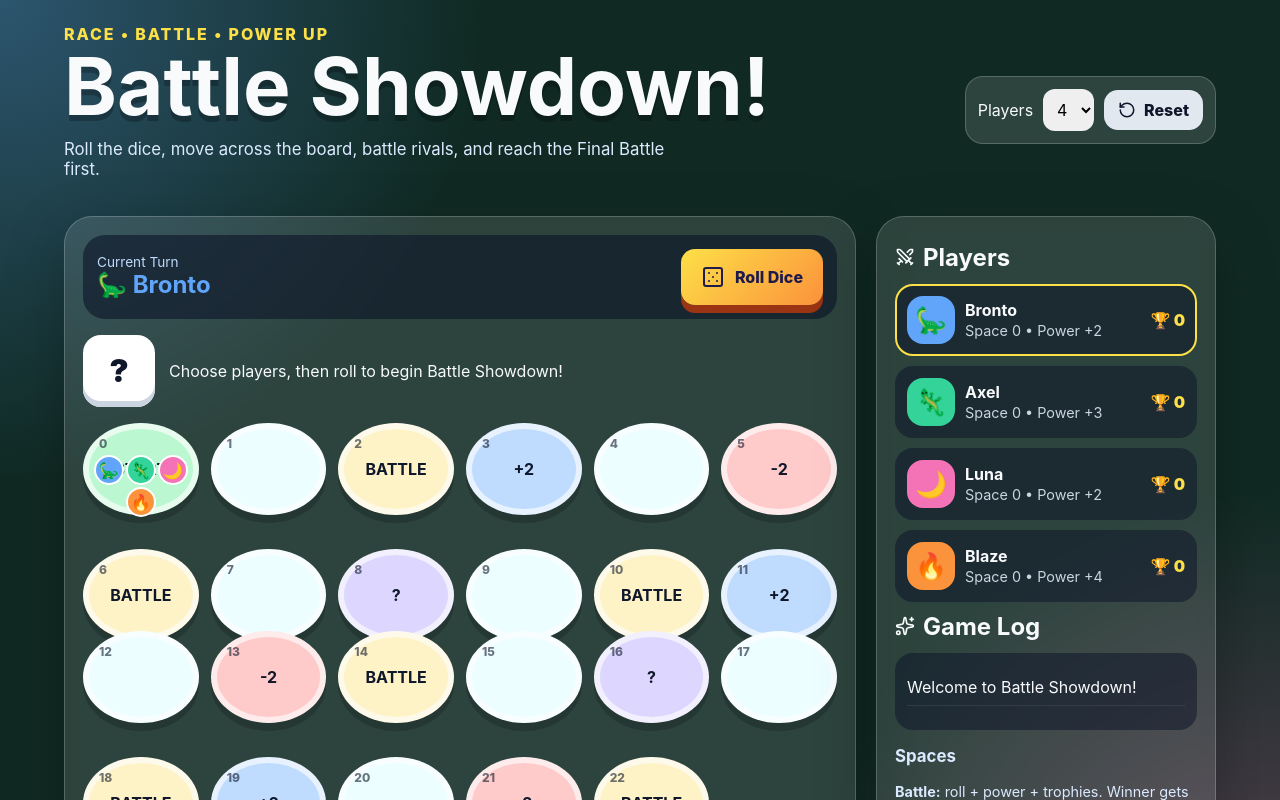
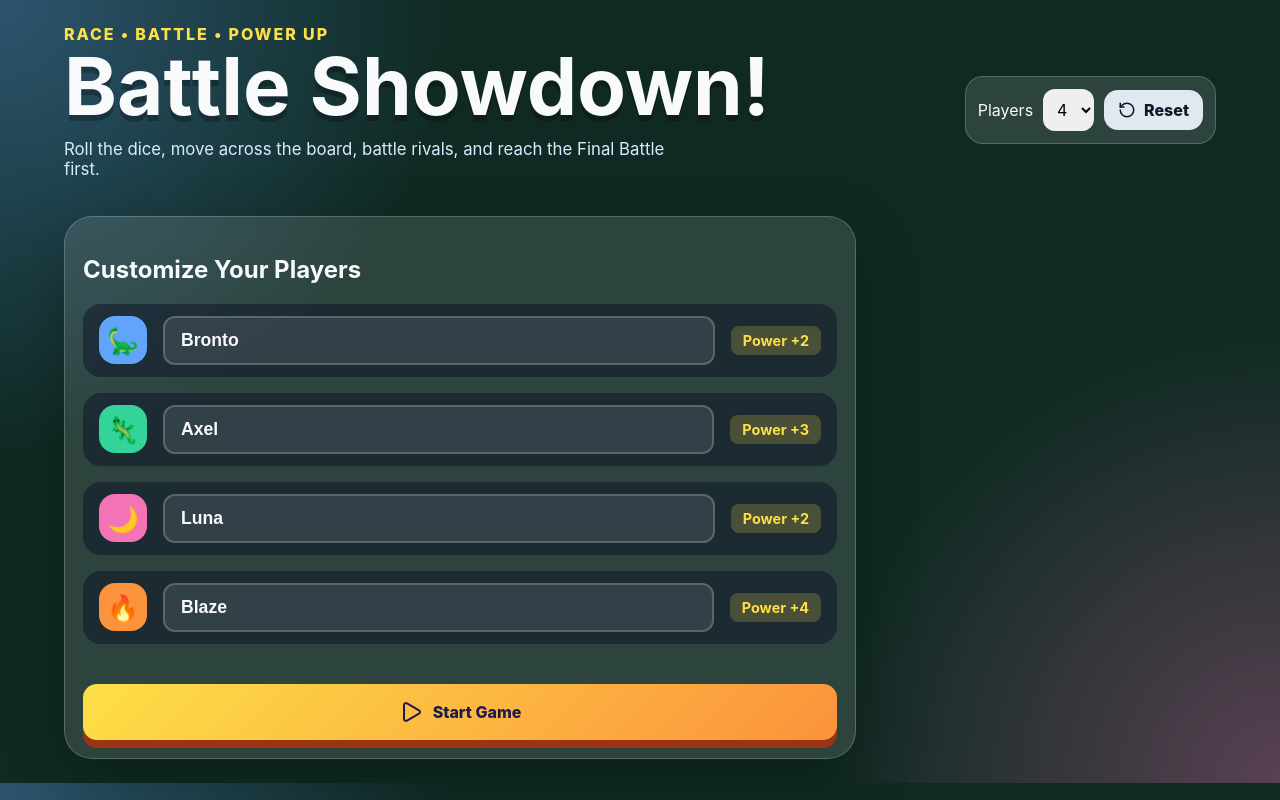
Before and after one commit to jwhite052/battle-showdown, a React (Vite) app: page / in a window 1280 px wide. Shown: the top 800 px of the page. Built offline with nearby package versions, Linux system fonts and the light colour scheme; the HTML template or start-up script is replaced by a standard one.

Commit message:
Add player name customization

```diff
--- a/src/App.jsx
+++ b/src/App.jsx
@@ -1,5 +1,5 @@
 import React, { useMemo, useState } from "react";
-import { Dice5, Swords, RotateCcw, Trophy, Sparkles } from "lucide-react";
+import { Dice5, Swords, RotateCcw, Trophy, Sparkles, Play } from "lucide-react";
 import "./styles.css";
 
 const characters = [
@@ -25,9 +25,10 @@ const spaceLabels = {
   mystery: "?"
 };
 
-function makePlayers(count) {
+function makePlayers(count, customNames = {}) {
   return characters.slice(0, count).map((c) => ({
     ...c,
+    customName: customNames[c.id] || c.name,
     position: 0,
     trophies: 0,
     skip: false,
@@ -40,12 +41,16 @@ function roll(sides = 6) {
 
 export default function App() {
   const [playerCount, setPlayerCount] = useState(4);
+  const [customNames, setCustomNames] = useState(() =>
+    Object.fromEntries(characters.map(c => [c.id, c.name]))
+  );
   const [players, setPlayers] = useState(() => makePlayers(4));
   const [current, setCurrent] = useState(0);
   const [dice, setDice] = useState(null);
   const [message, setMessage] = useState("Choose players, then roll to begin Battle Showdown!");
   const [log, setLog] = useState(["Welcome to Battle Showdown!"]);
   const [winner, setWinner] = useState(null);
+  const [gameStarted, setGameStarted] = useState(false);
 
   const currentPlayer = players[current];
 
@@ -62,17 +67,28 @@ export default function App() {
   }
 
   function reset(count = playerCount) {
-    setPlayers(makePlayers(count));
+    setPlayers(makePlayers(count, customNames));
     setCurrent(0);
     setDice(null);
     setWinner(null);
-    setMessage("Roll to begin Battle Showdown!");
+    setGameStarted(false);
+    setMessage("Choose players, then roll to begin Battle Showdown!");
     setLog(["New game started!"]);
   }
 
   function changeCount(count) {
     setPlayerCount(count);
     reset(count);
+  }
+
+  function startGame() {
+    setPlayers(makePlayers(playerCount, customNames));
+    setGameStarted(true);
+    setLog(["Game started!"]);
+  }
+
+  function updateName(id, name) {
+    setCustomNames(prev => ({ ...prev, [id]: name || characters.find(c => c.id === id)?.name }));
   }
 
   function nextTurn(updatedPlayers = players) {
@@ -90,8 +106,8 @@ export default function App() {
       p.skip = false;
       updated[current] = p;
       setPlayers(updated);
-      setMessage(`${p.name} had to skip this turn.`);
-      addLog(`${p.emoji} ${p.name} skipped a turn.`);
+      setMessage(`${p.customName} had to skip this turn.`);
+      addLog(`${p.emoji} ${p.customName} skipped a turn.`);
       nextTurn(updated);
       return;
     }
@@ -103,7 +119,7 @@ export default function App() {
     p.position = newPosition;
     let type = board[newPosition];
 
-    let turnMessage = `${p.name} rolled ${d} and moved to space ${newPosition}.`;
+    let turnMessage = `${p.customName} rolled ${d} and moved to space ${newPosition}.`;
 
     if (type === "boost") {
       p.position = Math.min(p.position + 2, board.length - 1);
@@ -142,7 +158,7 @@ export default function App() {
           ...opponent,
           position: Math.max(opponent.position - 2, 0)
         };
-        turnMessage += ` Battle! ${p.name} beat ${opponent.name} ${playerScore}-${opponentScore} and won a trophy.`;
+        turnMessage += ` Battle! ${p.customName} beat ${updated[opponentIndex].customName} ${playerScore}-${opponentScore} and won a trophy.`;
       } else {
         updated[current] = {
           ...p,
@@ -152,7 +168,7 @@ export default function App() {
           ...opponent,
           trophies: opponent.trophies + 1
         };
-        turnMessage += ` Battle! ${opponent.name} beat ${p.name} ${opponentScore}-${playerScore}. ${p.name} moves back 2.`;
+        turnMessage += ` Battle! ${updated[opponentIndex].customName} beat ${p.customName} ${opponentScore}-${playerScore}. ${p.customName} moves back 2.`;
       }
     }
 
@@ -160,8 +176,8 @@ export default function App() {
       const finalScore = roll(20) + p.trophies + p.power;
       const finalWinner = { ...p, finalScore };
       setWinner(finalWinner);
-      setMessage(`${p.name} reached the Final Battle and wins Battle Showdown! Final score: ${finalScore}`);
-      addLog(`🏆 ${p.name} wins Battle Showdown!`);
+      setMessage(`${p.customName} reached the Final Battle and wins Battle Showdown! Final score: ${finalScore}`);
+      addLog(`🏆 ${p.customName} wins Battle Showdown!`);
       setPlayers(updated);
       return;
     }
@@ -195,16 +211,41 @@ export default function App() {
 
       {winner && (
         <div className="winner">
-          <Trophy /> {winner.emoji} {winner.name} wins Battle Showdown!
+          <Trophy /> {winner.emoji} {winner.customName} wins Battle Showdown!
         </div>
       )}
 
+      {!gameStarted ? (
+        <main className="layout">
+          <section className="panel board-panel">
+            <h2>Customize Your Players</h2>
+            <div className="name-setup">
+              {characters.slice(0, playerCount).map((c) => (
+                <div key={c.id} className="name-input-row">
+                  <div className="avatar" style={{ background: c.color }}>{c.emoji}</div>
+                  <input
+                    type="text"
+                    placeholder={c.name}
+                    value={customNames[c.id] || ""}
+                    onChange={(e) => updateName(c.id, e.target.value)}
+                    className="name-input"
+                  />
+                  <span className="power-badge">Power +{c.power}</span>
+                </div>
+              ))}
+            </div>
+            <button className="roll start-btn" onClick={startGame}>
+              <Play /> Start Game
+            </button>
+          </section>
+        </main>
+      ) : (
       <main className="layout">
         <section className="panel board-panel">
           <div className="turn-card">
             <div>
               <span>Current Turn</span>
-              <strong style={{ color: currentPlayer.color }}>{currentPlayer.emoji} {currentPlayer.name}</strong>
+              <strong style={{ color: currentPlayer.color }}>{currentPlayer.emoji} {currentPlayer.customName}</strong>
             </div>
             <button className="roll" onClick={handleRoll}>
               <Dice5 /> Roll Dice
@@ -223,7 +264,7 @@ export default function App() {
                 <strong>{spaceLabels[type]}</strong>
                 <div className="tokens">
                   {(playerBySpace[index] || []).map((p) => (
-                    <span key={p.id} title={p.name} style={{ background: p.color }}>
+                    <span key={p.id} title={p.customName} style={{ background: p.color }}>
                       {p.emoji}
                     </span>
                   ))}
@@ -239,7 +280,7 @@ export default function App() {
             <div className={`player ${index === current ? "active" : ""}`} key={p.id}>
               <div className="avatar" style={{ background: p.color }}>{p.emoji}</div>
               <div>
-                <strong>{p.name}</strong>
+                <strong>{p.customName}</strong>
                 <p>Space {p.position} • Power +{p.power}</p>
               </div>
               <div className="trophies">🏆 {p.trophies}</div>
@@ -260,6 +301,7 @@ export default function App() {
           </div>
         </aside>
       </main>
+      )}
     </div>
   );
 }
--- a/src/styles.css
+++ b/src/styles.css
@@ -292,6 +292,58 @@ button {
   font-weight: 900;
 }
 
+.name-setup {
+  display: flex;
+  flex-direction: column;
+  gap: 16px;
+  margin: 20px 0;
+}
+
+.name-input-row {
+  display: flex;
+  align-items: center;
+  gap: 16px;
+  background: rgba(15, 23, 42, .55);
+  border-radius: 18px;
+  padding: 12px 16px;
+}
+
+.name-input {
+  flex: 1;
+  padding: 12px 16px;
+  border-radius: 12px;
+  border: 2px solid rgba(255,255,255,.2);
+  background: rgba(255,255,255,.1);
+  color: #f8fafc;
+  font-size: 1.1rem;
+  font-weight: 600;
+}
+
+.name-input::placeholder {
+  color: rgba(255,255,255,.5);
+}
+
+.name-input:focus {
+  outline: none;
+  border-color: #fde047;
+  background: rgba(255,255,255,.15);
+}
+
+.power-badge {
+  background: rgba(253, 224, 71, .2);
+  color: #fde047;
+  padding: 6px 12px;
+  border-radius: 8px;
+  font-size: .9rem;
+  font-weight: 700;
+}
+
+.start-btn {
+  margin-top: 20px;
+  width: 100%;
+  justify-content: center;
+}
+
 @media (max-width: 900px) {
   .hero, .layout {
     grid-template-columns: 1fr;
```
